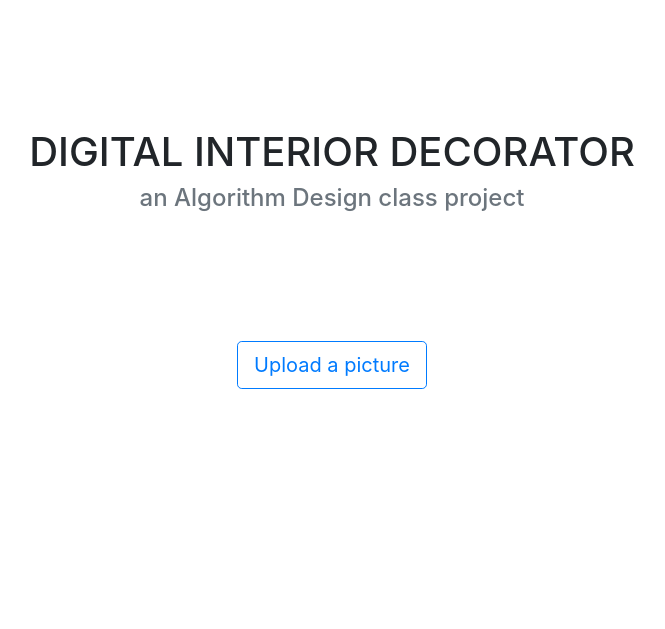
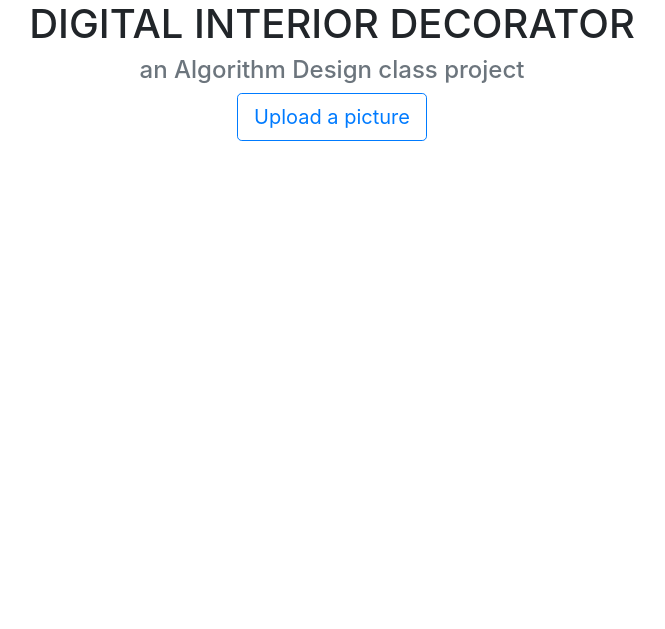
Before and after one commit to WinchesterThurstonSchool/digital-interior-decorator, a PHP site: page / in a window 1280 px wide. Shown: the part 56-685 px from the top of the page, without its empty margins (308-973 px from the left). Run offline with PHP 8.4, Linux system fonts and the light colour scheme.

Commit message:
Unify CSS selectors.

```diff
--- a/assets/stylesheets/homepage.css
+++ b/assets/stylesheets/homepage.css
@@ -1,3 +1,5 @@
-#greeting-container, #upload-btn-container {
-  margin: 8rem 0;
 }
+
+.greeting-container, .upload-btn-container {
+  margin: 0 0 8rem;
+}
--- a/index.html
+++ b/index.html
@@ -53,7 +53,7 @@
 
       <!-- container for the main body content -->
       <div class="container px-4" style="height: 90vh;">
-        <div id="greeting-container">
+        <div id="greeting-container" class="greeting-container">
           <!-- some texts for greeting -->
           <h1 class="display-5 text-center">
             DIGITAL INTERIOR DECORATOR
@@ -63,7 +63,7 @@
           </h4>
         </div>
 
-        <div id="upload-btn-container">
+        <div id="upload-btn-container" class="upload-btn-container">
           <!-- a styled button for image upload -->
           <div class="text-center">
             <button class="btn btn-outline-primary btn-lg"
```
